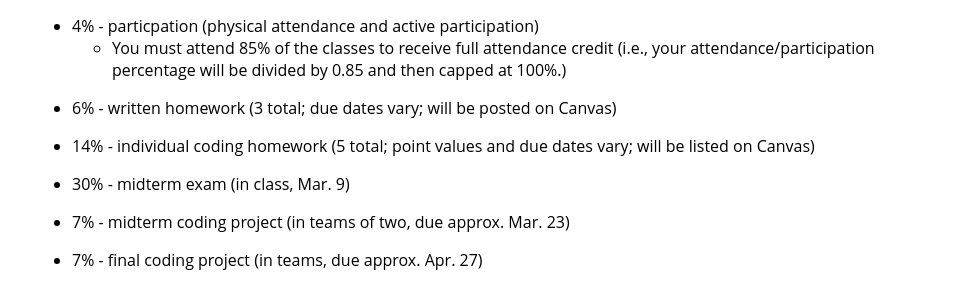
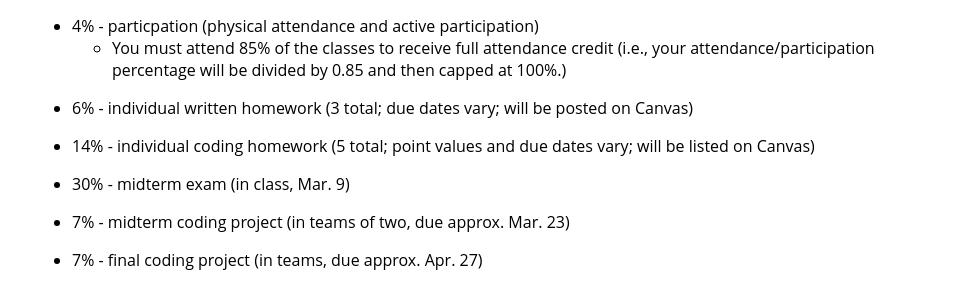
Before and after one commit to jhu-ip/cs220-sp26, a Jekyll site: the page built from syllabus.md, in a window 1280 px wide and 900 px high, scrolled down 5434 px. Shown: the part 163-453 px from the top of the window, without its empty margins (160-1117 px from the left). Built offline with Jekyll 4.4.1, drawn with Linux system fonts in a browser that asks for light colours.

Commit message:
syllabus.md: clarified that written homeworks are also individual

```diff
--- a/syllabus.md
+++ b/syllabus.md
@@ -280,7 +280,7 @@ double-check that all submitted code fully compiles with no errors or
 warnings in the standard course compilation environment. We will
 accommodate late submissions in several specific ways:
 
-- Each student will be permitted to use up to 6 "late days" total
+-   Each student will be permitted to use up to 6 "late days" total
     during the semester on the individual assignments only. However,
     at most 2 late days may be used on any one assignment.
 
@@ -344,7 +344,7 @@ points towards your final grade.
 
 -   4% - particpation (physical attendance and active participation)
     - <emph>You must attend 85% of the classes to receive full attendance credit (i.e., your attendance/participation percentage will be divided by 0.85 and then capped at 100%.) </emph>
--   6% - written homework (3 total; due dates vary; will be posted on Canvas)
+-   6% - individual written homework (3 total; due dates vary; will be posted on Canvas)
 
 -   14% - individual coding homework (5 total; point values and due dates vary; will be
     listed on Canvas)
```
